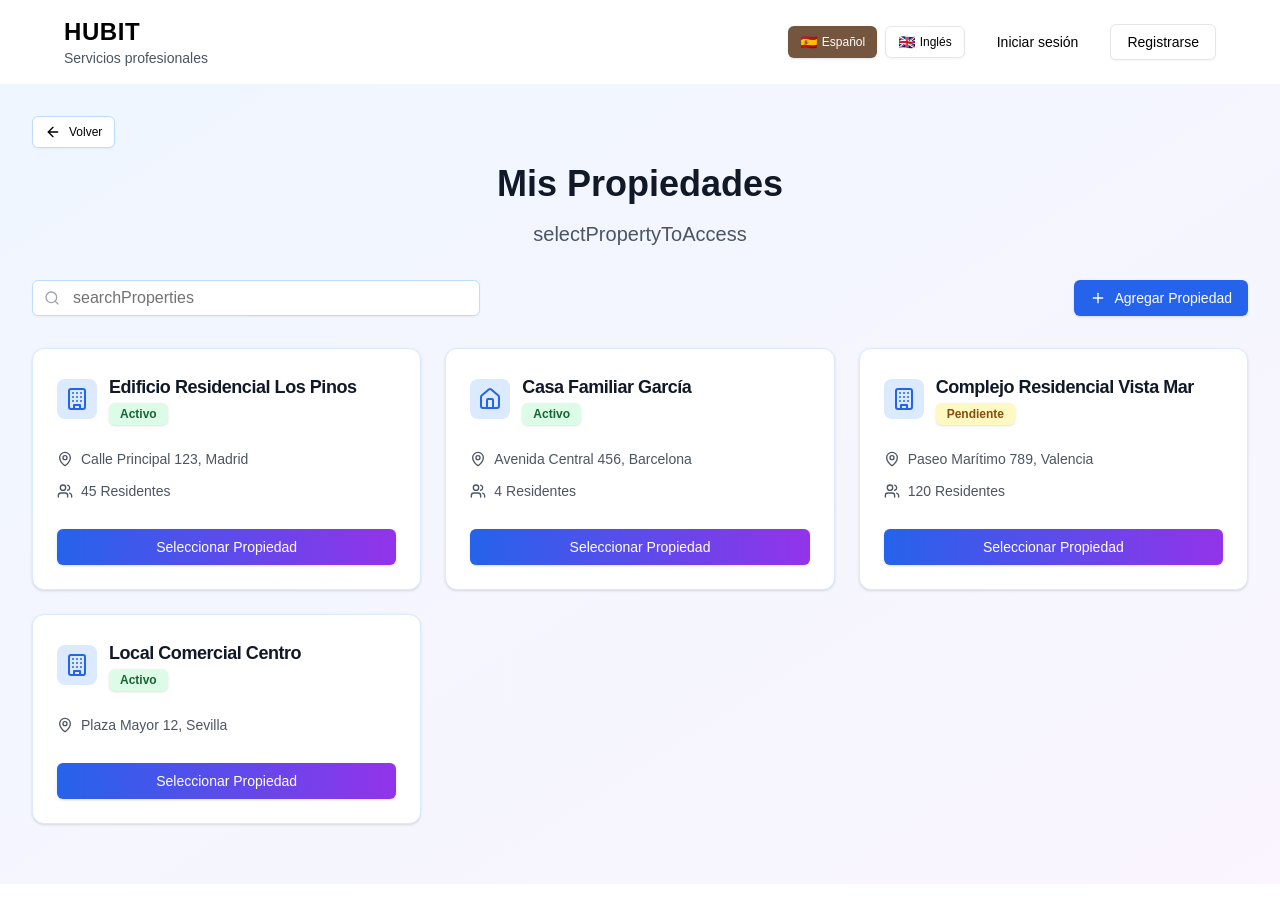
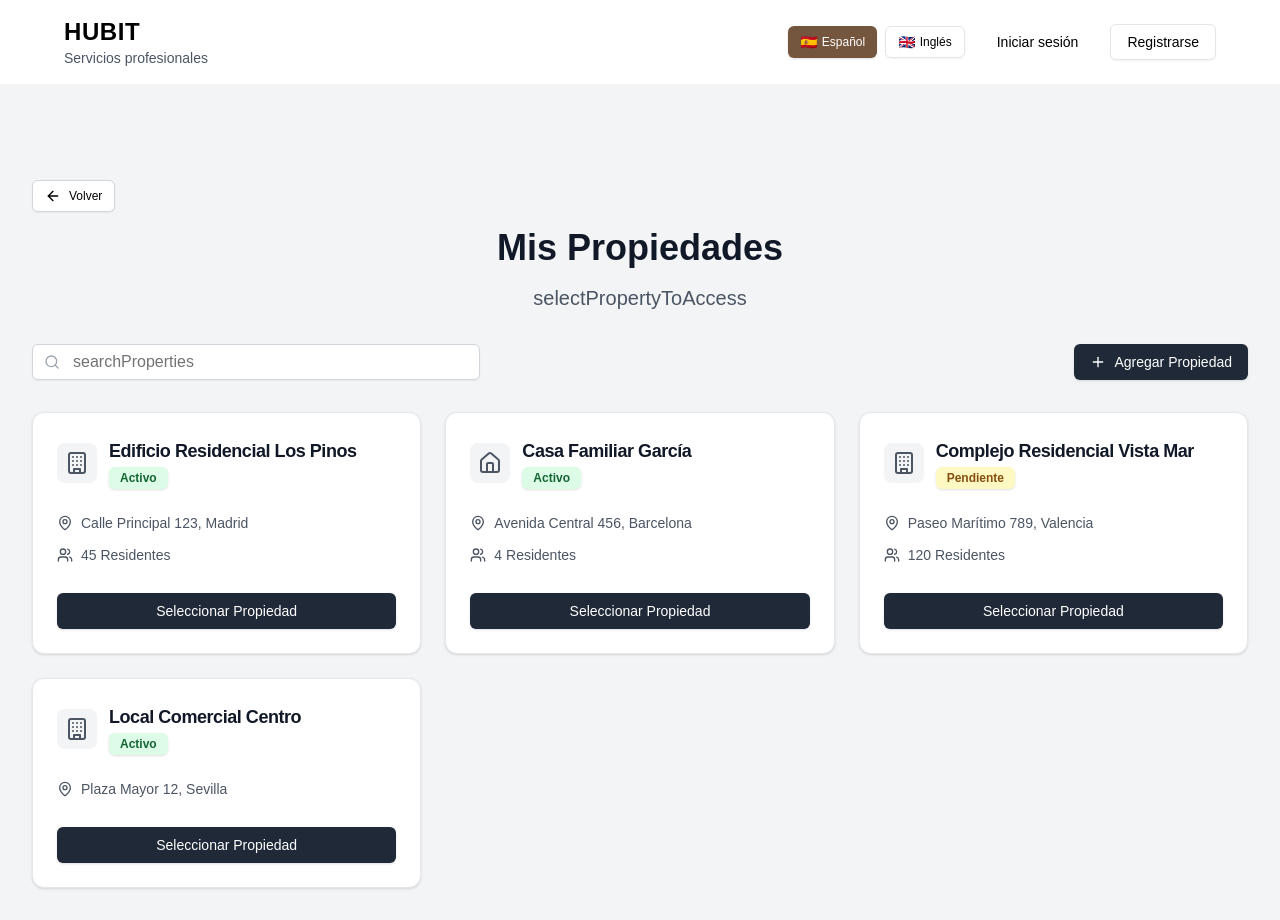
Before and after one commit to Hubit85/HubitApp, a Next.js app: page /property-selection in a window 1280 px wide. Before the commit the page ends 884 px from the top, so only its background shows below. Built offline with nearby package versions, Linux system fonts and the light colour scheme.

Commit message:
style(property-selection): Apply consistent background and card styles

```diff
--- a/src/pages/property-selection.tsx
+++ b/src/pages/property-selection.tsx
@@ -1,3 +1,4 @@
+
 import React, { useState } from "react";
 import Head from "next/head";
 import { Button } from "@/components/ui/button";
@@ -139,8 +140,8 @@ export default function PropertySelection() {
 
       <Header />
 
-      <main className="min-h-screen bg-gradient-to-br from-blue-50 to-purple-50 py-8">
-        <div className="max-w-7xl mx-auto px-4 sm:px-6 lg:px-8">
+      <main className="min-h-screen bg-gray-100 pt-16">
+        <div className="max-w-7xl mx-auto px-4 sm:px-6 lg:px-8 py-8">
           {/* Header Section */}
           <div className="mb-8">
             <div className="flex items-center gap-4 mb-4">
@@ -148,7 +149,7 @@ export default function PropertySelection() {
                 variant="outline"
                 size="sm"
                 onClick={() => router.back()}
-                className="flex items-center gap-2 bg-white hover:bg-blue-50 border-blue-200"
+                className="flex items-center gap-2 bg-white hover:bg-gray-50 border-gray-300"
               >
                 <ArrowLeft className="h-4 w-4" />
                 {t("back")}
@@ -175,10 +176,10 @@ export default function PropertySelection() {
                   placeholder={t("searchProperties")}
                   value={searchTerm}
                   onChange={(e) => setSearchTerm(e.target.value)}
-                  className="pl-10 bg-white border-blue-200 focus:border-blue-400"
+                  className="pl-10 bg-white border-gray-300 focus:border-gray-500"
                 />
               </div>
-              <Button className="flex items-center gap-2 bg-blue-600 hover:bg-blue-700">
+              <Button className="flex items-center gap-2 bg-gray-800 hover:bg-gray-700 text-white">
                 <Plus className="h-4 w-4" />
                 {t("addProperty")}
               </Button>
@@ -190,13 +191,13 @@ export default function PropertySelection() {
             {filteredProperties.map((property) => (
               <Card
                 key={property.id}
-                className="hover:shadow-lg transition-all duration-300 cursor-pointer bg-white border-blue-100 hover:border-blue-300 hover:scale-105"
+                className="hover:shadow-lg transition-all duration-300 cursor-pointer bg-white border-gray-200 hover:border-gray-400 hover:scale-105"
                 onClick={() => handlePropertySelect(property.id)}
               >
                 <CardHeader>
                   <div className="flex items-start justify-between">
                     <div className="flex items-center gap-3">
-                      <div className="p-2 bg-blue-100 rounded-lg text-blue-600">
+                      <div className="p-2 bg-gray-100 rounded-lg text-gray-600">
                         {getPropertyIcon(property.type)}
                       </div>
                       <div>
@@ -228,7 +229,7 @@ export default function PropertySelection() {
                     )}
 
                     <div className="pt-4">
-                      <Button className="w-full bg-gradient-to-r from-blue-600 to-purple-600 hover:from-blue-700 hover:to-purple-700">
+                      <Button className="w-full bg-gray-800 hover:bg-gray-700 text-white">
                         {t("selectProperty")}
                       </Button>
                     </div>
@@ -241,8 +242,8 @@ export default function PropertySelection() {
           {/* Empty State */}
           {filteredProperties.length === 0 && (
             <div className="text-center py-12">
-              <div className="mx-auto mb-6 p-4 bg-blue-100 rounded-full w-20 h-20 flex items-center justify-center">
-                <Building className="h-10 w-10 text-blue-600" />
+              <div className="mx-auto mb-6 p-4 bg-gray-100 rounded-full w-20 h-20 flex items-center justify-center">
+                <Building className="h-10 w-10 text-gray-600" />
               </div>
               <h3 className="text-lg font-semibold text-gray-900 mb-2">
                 {t("noPropertiesFound")}
@@ -250,7 +251,7 @@ export default function PropertySelection() {
               <p className="text-gray-600 mb-6">
                 {t("noPropertiesFoundDescription")}
               </p>
-              <Button className="flex items-center gap-2 mx-auto bg-blue-600 hover:bg-blue-700">
+              <Button className="flex items-center gap-2 mx-auto bg-gray-800 hover:bg-gray-700 text-white">
                 <Plus className="h-4 w-4" />
                 {t("addFirstProperty")}
               </Button>
```
